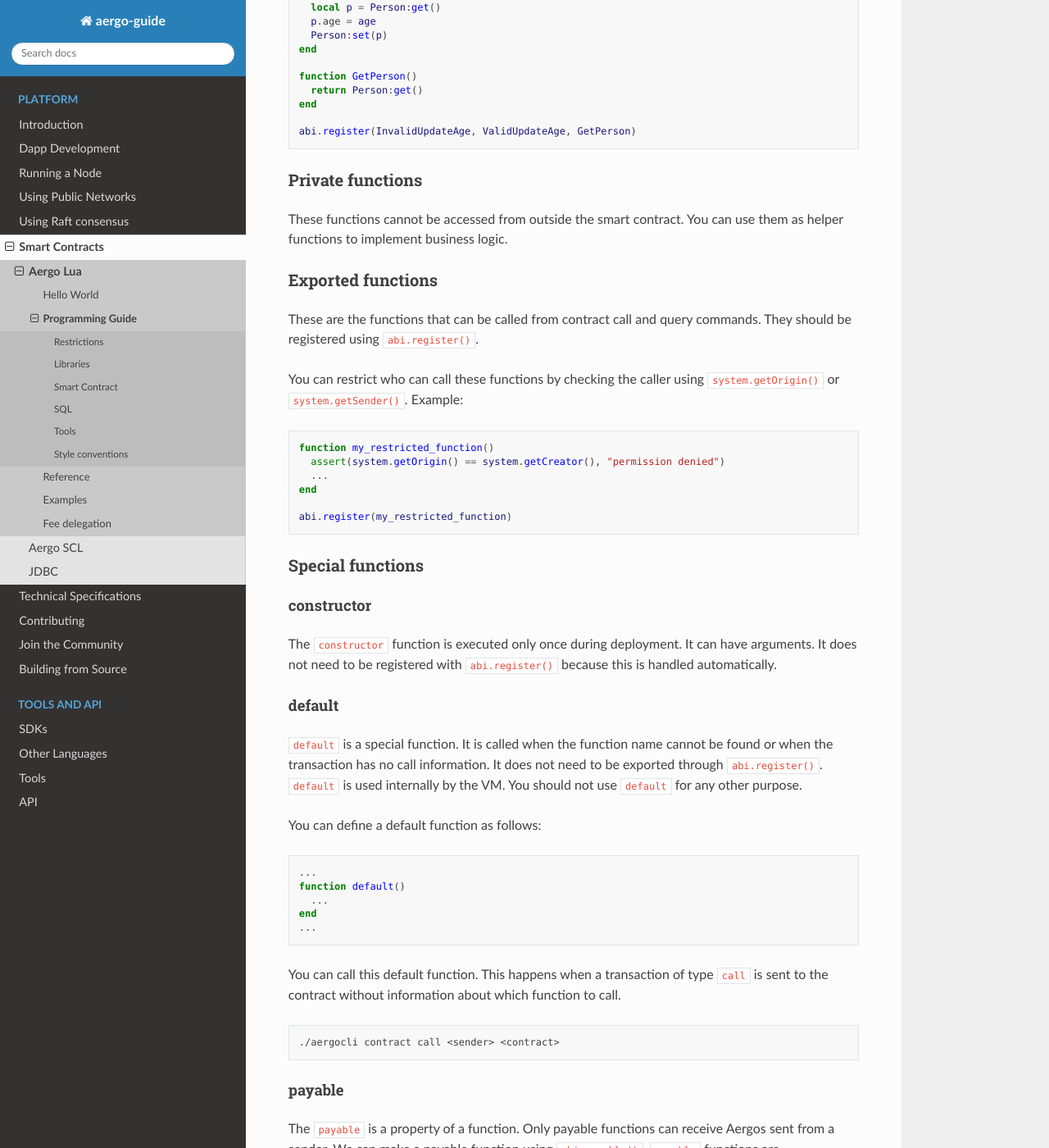
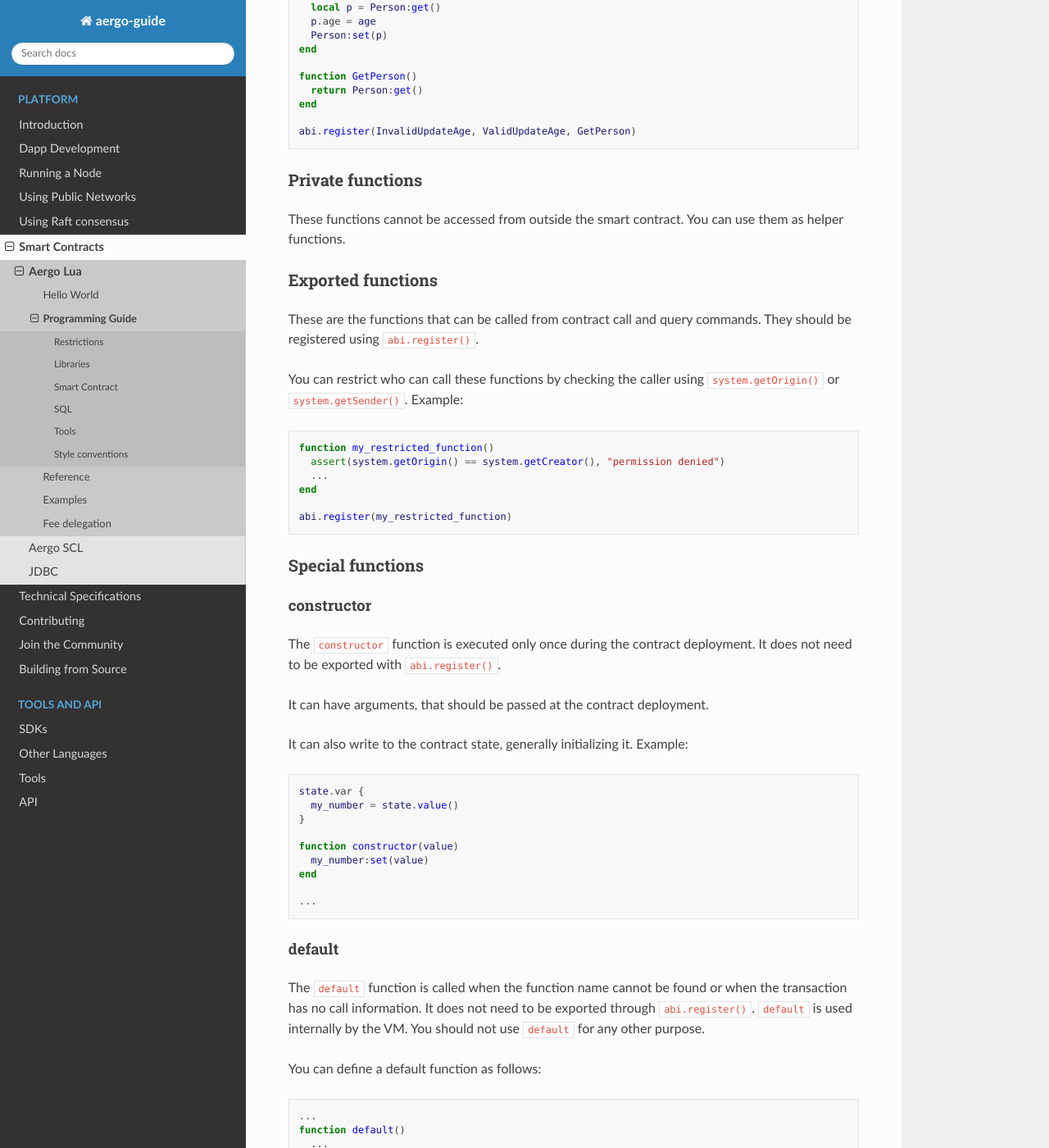
Before and after one commit to aergoio/guide, a Sphinx documentation site: the page built from source/smart-contracts/lua/guide.md, in a window 1280 px wide and 1400 px high, scrolled down 6586 px. Shown: the whole window at 82% size. Built offline with Sphinx 7.4.7 and the Read the Docs theme 2.0.0, drawn with Linux system fonts in a browser that asks for light colours.

Commit message:
Update guide.md

````diff
--- a/source/smart-contracts/lua/guide.md
+++ b/source/smart-contracts/lua/guide.md
@@ -327,7 +327,7 @@ abi.register(InvalidUpdateAge, ValidUpdateAge, GetPerson)
 ### Private functions
 
 These functions cannot be accessed from outside the smart contract.
-You can use them as helper functions to implement business logic.
+You can use them as helper functions.
 
 ### Exported functions
 
@@ -350,12 +350,28 @@ abi.register(my_restricted_function)
 
 #### constructor
 
-The `constructor` function is executed only once during deployment. It can have arguments.
-It does not need to be registered with `abi.register()` because this is handled automatically.
+The `constructor` function is executed only once during the contract deployment.
+It does not need to be exported with `abi.register()`.
+
+It can have arguments, that should be passed at the contract deployment.
+
+It can also write to the contract state, generally initializing it. Example:
+
+```lua
+state.var {
+  my_number = state.value()
+}
+
+function constructor(value)
+  my_number:set(value)
+end
+
+...
+```
 
 #### default
 
-`default` is a special function. It is called when the function name cannot be found or when the transaction
+The `default` function is called when the function name cannot be found or when the transaction
 has no call information. It does not need to be exported through `abi.register()`. `default` is used internally
 by the VM. You should not use `default` for any other purpose.
 
````
